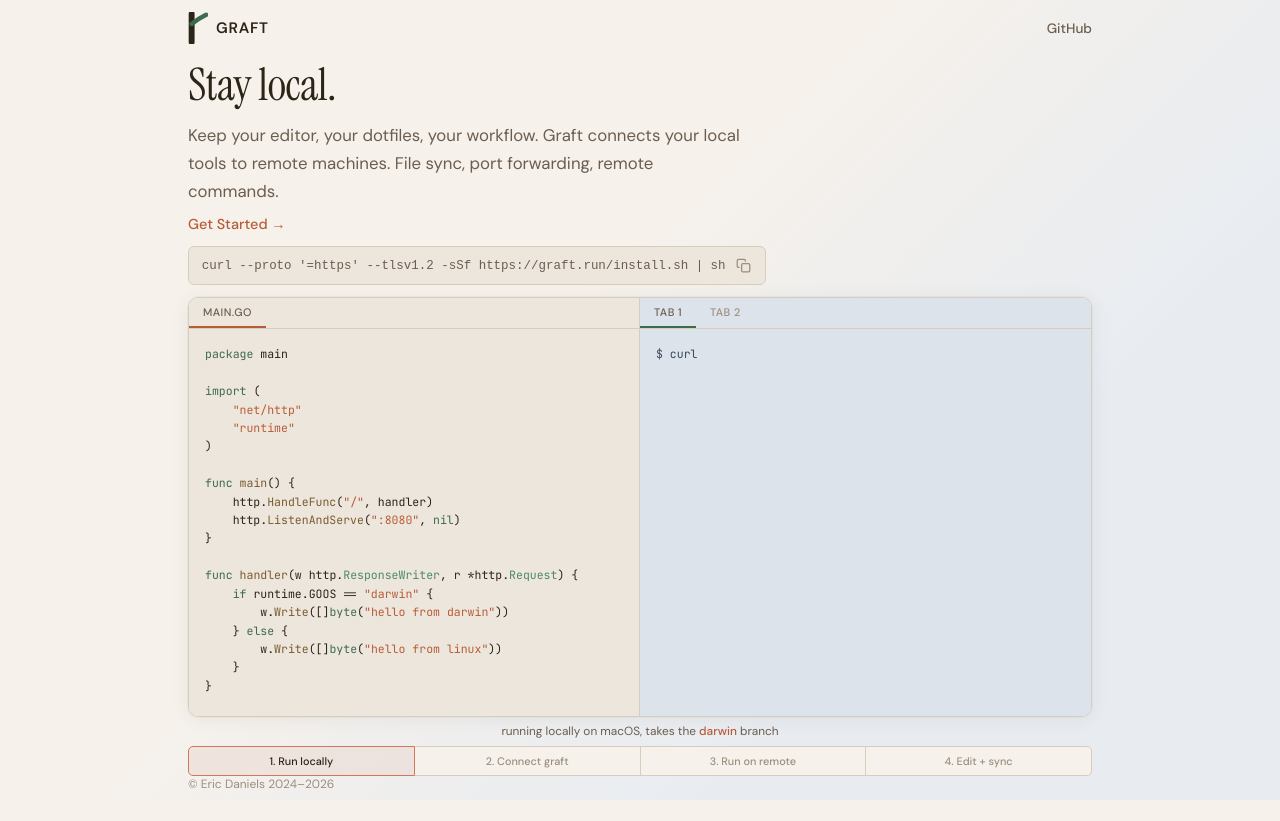
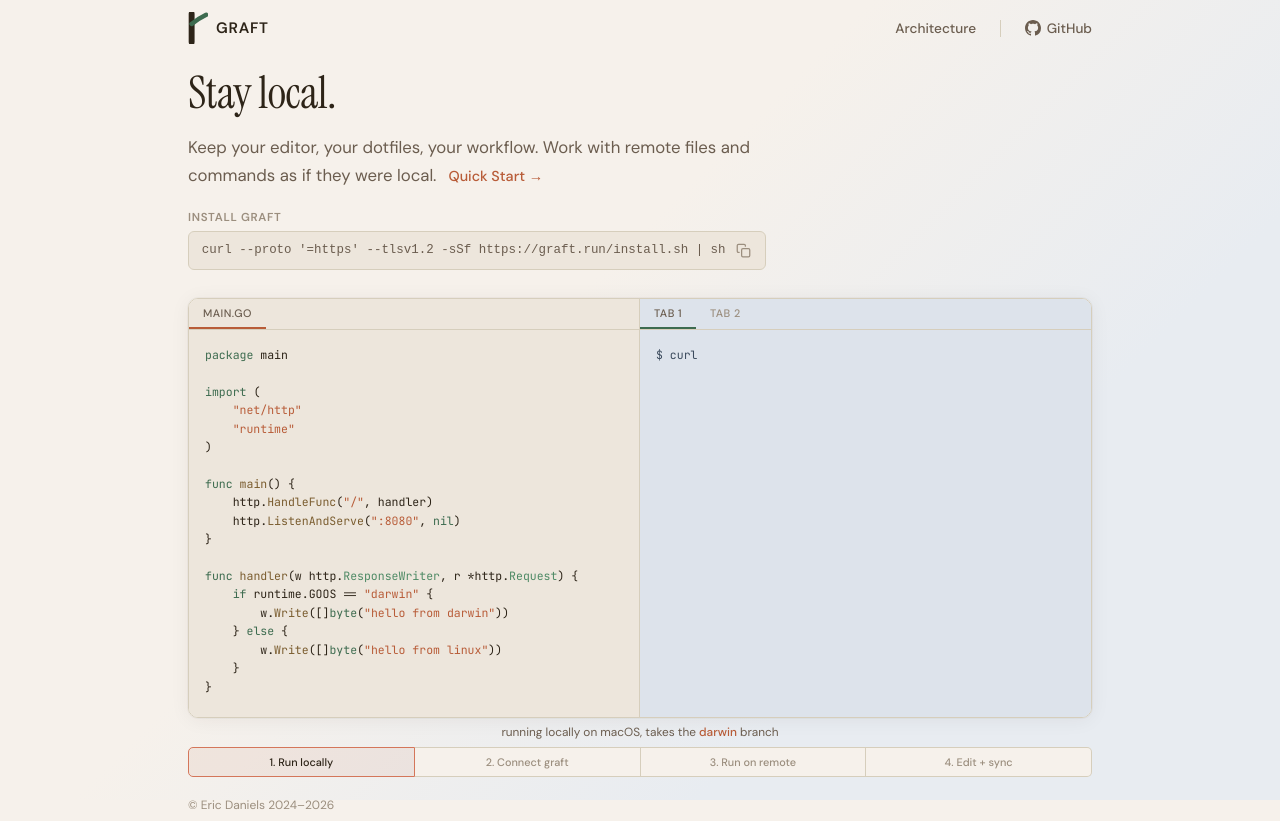
Before and after one commit to edaniels/graft.run, a plain HTML site: page docs/index.html in a window 1280 px wide. Before the commit the page ends 800 px from the top, so only its background shows below. Drawn offline with Linux system fonts and the light colour scheme.

Commit message:
dss design pass

```diff
--- a/docs/index.html
+++ b/docs/index.html
@@ -67,15 +67,18 @@
     .nav-logo span { font-size: 0.95rem; font-weight: 600; letter-spacing: 0.05em; text-transform: uppercase; }
     .nav a { font-size: 0.85rem; font-weight: 500; color: var(--text-mid); text-decoration: none; transition: color 0.15s; }
     .nav a:hover { color: var(--terra); }
+    .nav-links { display: flex; align-items: center; gap: 1.5rem; }
+    .nav-links a + a { border-left: 1px solid var(--rule); padding-left: 1.5rem; }
+    .nav-gh { display: inline-flex; align-items: center; gap: 0.35rem; }
 
     /* Hero */
-    .hero { max-width: 1000px; margin: 0 auto; padding: 1rem 3rem 0; }
+    .hero { max-width: 1000px; margin: 0 auto; padding: 1.5rem 3rem 0; }
     .hero h1 { font-family: var(--serif); font-size: 2.8rem; font-weight: 400; line-height: 1.12; letter-spacing: -0.01em; white-space: nowrap; }
-    .hero-sub { font-size: 1.05rem; line-height: 1.65; color: var(--text-mid); margin-top: 0.75rem; max-width: 560px; }
-    .hero-getstarted { margin-top: 0.5rem; }
-    .hero-getstarted a { font-size: 0.9rem; font-weight: 500; color: var(--terra); text-decoration: none; border-bottom: 1px solid transparent; transition: border-color 0.15s; }
-    .hero-getstarted a:hover { border-bottom-color: var(--terra); }
-    .hero-install { margin-top: 0.75rem; }
+    .hero-sub { font-size: 1.05rem; line-height: 1.65; color: var(--text-mid); margin-top: 1rem; max-width: 614px; }
+    .hero-getstarted { margin-left: .75rem; font-size: 0.9rem; font-weight: 500; color: var(--terra); text-decoration: none; border-bottom: 1px solid transparent; transition: border-color 0.15s; white-space: nowrap; }
+    .hero-getstarted:hover { border-bottom-color: var(--terra); }
+    .hero-install { margin-top: 1.25rem; }
+    .install-label { font-size: 0.72rem; font-weight: 600; letter-spacing: 0.06em; text-transform: uppercase; color: var(--text-muted); margin-bottom: 0.4rem; }
 
     .install-cmd {
       display: inline-flex; align-items: center; gap: 0.5rem;
@@ -90,7 +93,7 @@
     .copy-btn svg { width: 15px; height: 15px; }
 
     /* Demo */
-    .demo-section { max-width: 1000px; margin: 0 auto; padding: 0.75rem 3rem; }
+    .demo-section { max-width: 1000px; margin: 1rem auto 0; padding: 0.75rem 3rem; }
 
     .demo-container {
       display: flex; border-radius: 10px; overflow: hidden;
@@ -164,7 +167,7 @@
     .demo-timeline button.done { color: var(--green); }
 
     /* Footer */
-    footer { position: fixed; bottom: 0; left: 50%; transform: translateX(-50%); width: 100%; max-width: 1000px; padding: 0.5rem 3rem; }
+    footer { max-width: 1000px; margin: 0 auto; padding: 0.5rem 3rem; }
     .copyright { font-size: 0.75rem; color: var(--text-muted); }
 
     /* Responsive */
@@ -188,6 +191,7 @@
       .hero h1 { font-size: 1.75rem; }
       .hero-sub { font-size: 0.95rem; }
       .install-cmd { font-size: 0.65rem; padding: 0.45rem 0.6rem; }
+      .install-cmd code { white-space: normal; word-break: break-all; }
       footer { padding: 0.5rem 1rem; }
     }
   </style>
@@ -203,16 +207,17 @@
       </svg>
       <span>Graft</span>
     </div>
-    <a href="https://github.com/edaniels/graft">GitHub</a>
+    <div class="nav-links">
+      <a href="https://github.com/edaniels/graft/blob/main/docs/architecture.md">Architecture</a>
+      <a href="https://github.com/edaniels/graft" class="nav-gh"><svg viewBox="0 0 16 16" width="16" height="16" fill="currentColor"><path d="M8 0C3.58 0 0 3.58 0 8c0 3.54 2.29 6.53 5.47 7.59.4.07.55-.17.55-.38 0-.19-.01-.82-.01-1.49-2.01.37-2.53-.49-2.69-.94-.09-.23-.48-.94-.82-1.13-.28-.15-.68-.52-.01-.53.63-.01 1.08.58 1.23.82.72 1.21 1.87.87 2.33.66.07-.52.28-.87.51-1.07-1.78-.2-3.64-.89-3.64-3.95 0-.87.31-1.59.82-2.15-.08-.2-.36-1.02.08-2.12 0 0 .67-.21 2.2.82.64-.18 1.32-.27 2-.27.68 0 1.36.09 2 .27 1.53-1.04 2.2-.82 2.2-.82.44 1.1.16 1.92.08 2.12.51.56.82 1.27.82 2.15 0 3.07-1.87 3.75-3.65 3.95.29.25.54.73.54 1.48 0 1.07-.01 1.93-.01 2.2 0 .21.15.46.55.38A8.013 8.013 0 0016 8c0-4.42-3.58-8-8-8z"/></svg> GitHub</a>
+    </div>
   </nav>
 
   <section class="hero">
     <h1>Stay local.</h1>
-    <p class="hero-sub">Keep your editor, your dotfiles, your workflow. Graft connects your local tools to remote machines. File sync, port forwarding, remote commands.</p>
-    <div class="hero-getstarted">
-      <a href="https://github.com/edaniels/graft?tab=readme-ov-file#quick-start">Get Started &rarr;</a>
-    </div>
+    <p class="hero-sub">Keep your editor, your dotfiles, your workflow. Work with remote files and commands as if they were local.<a class="hero-getstarted" href="https://github.com/edaniels/graft?tab=readme-ov-file#quick-start">Quick Start &rarr;</a></p>
     <div class="hero-install">
+      <div class="install-label">Install Graft</div>
       <div class="install-cmd" onclick="copyInstall(this)">
         <code>curl --proto '=https' --tlsv1.2 -sSf https://graft.run/install.sh | sh</code>
         <button class="copy-btn" aria-label="Copy to clipboard">
```
